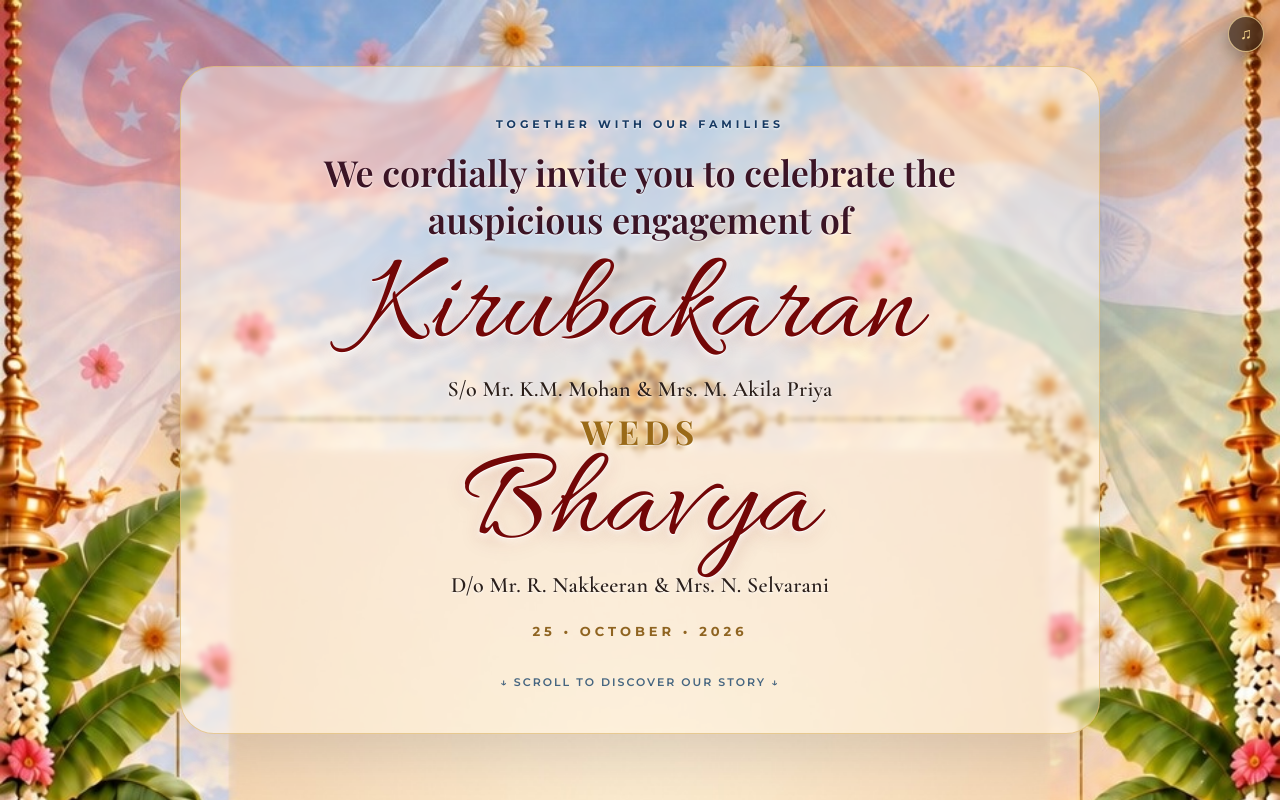
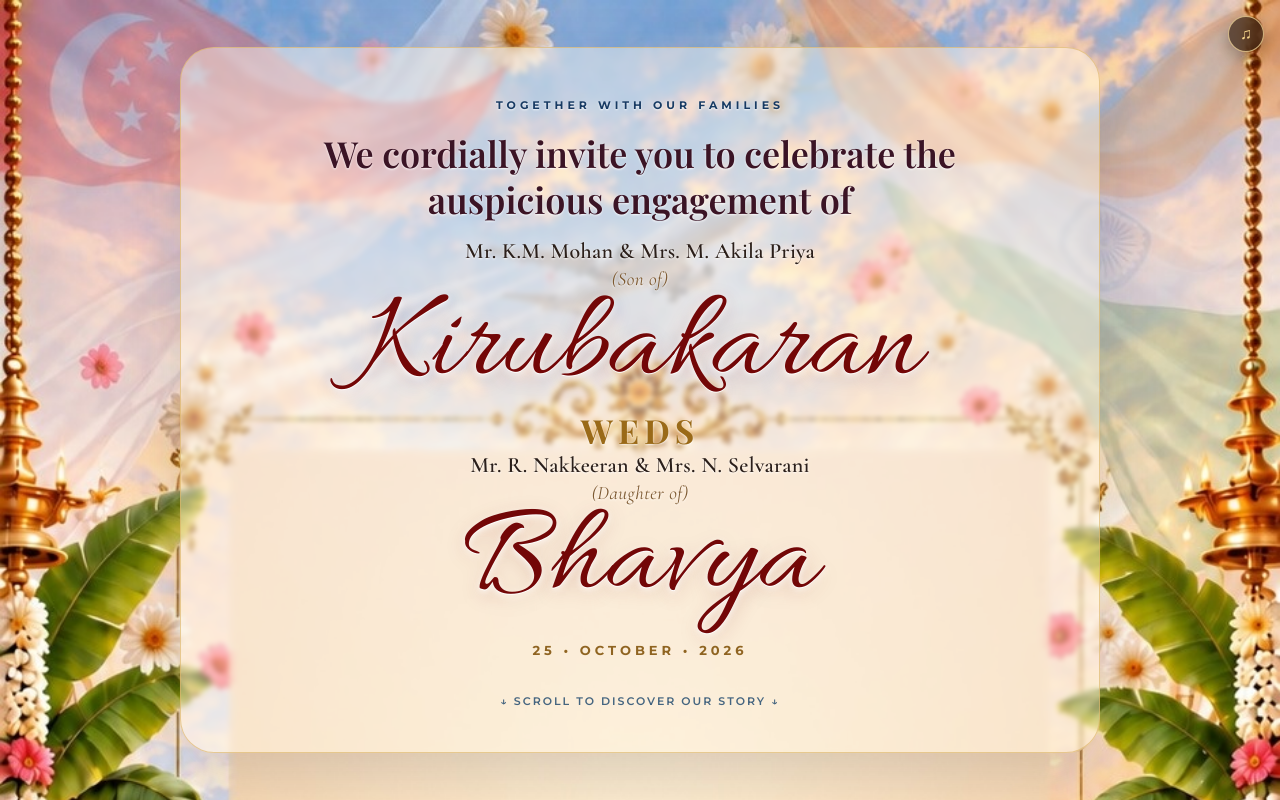
Before and after one commit to MukeshKhan003/KirubakaranBavya, a Vue app: page / in a window 1280 px wide. Both pictures are taken after a click on the button "OPEN INVITATION". Shown: the top 800 px of the page. Built offline with nearby package versions, Linux system fonts and the light colour scheme; a web font is replaced by a local one.

Commit message:
Reorder hero names: place parents on top and relationship text in center above groom and bride

```diff
--- a/src/components/VideoThemeInvitation.vue
+++ b/src/components/VideoThemeInvitation.vue
@@ -19,11 +19,13 @@ const translations = {
     // Hero Section
     togetherWithFamilies: 'Together with our families',
     heroInviteCopy: 'We cordially invite you to celebrate the auspicious engagement of',
+    groomParents: 'Mr. K.M. Mohan & Mrs. M. Akila Priya',
+    groomRelation: 'Son of',
     groomName: 'Kirubakaran',
-    groomParents: 'S/o Mr. K.M. Mohan & Mrs. M. Akila Priya',
     weds: 'weds',
+    brideParents: 'Mr. R. Nakkeeran & Mrs. N. Selvarani',
+    brideRelation: 'Daughter of',
     brideName: 'Bhavya',
-    brideParents: 'D/o Mr. R. Nakkeeran & Mrs. N. Selvarani',
     heroDate: '25 • OCTOBER • 2026',
     scrollPrompt: '↓ SCROLL TO DISCOVER OUR STORY ↓',
 
@@ -81,11 +83,13 @@ const translations = {
     // Hero Section
     togetherWithFamilies: 'எங்கள் குடும்பத்தாருடன் இணைந்து',
     heroInviteCopy: 'அன்புடன் எங்களது சுப நிச்சயதார்த்த விழாவிற்கு தங்களை அழைக்கிறோம்',
+    groomParents: 'திரு. K.M. மோகன் & திருமதி. M. அகில பிரியா',
+    groomRelation: 'அவர்களின் புதல்வருமான',
     groomName: 'கிருபாகரன்',
-    groomParents: 'மகன்: திரு. K.M. மோகன் & திருமதி. M. அகில பிரியா',
     weds: 'இணையும்',
+    brideParents: 'திரு. R. நக்கீரன் & திருமதி. N. செல்வராணி',
+    brideRelation: 'அவர்களின் புதல்வியுமான',
     brideName: 'பவ்யா',
-    brideParents: 'மகள்: திரு. R. நக்கீரன் & திருமதி. N. செல்வராணி',
     heroDate: '25 • அக்டோபர் • 2026',
     scrollPrompt: '↓ எங்களின் கதையைக் காண கீழே செல்லவும் ↓',
 
@@ -488,15 +492,23 @@ onUnmounted(() => {
           <p class="hero-copy">{{ t.heroInviteCopy }}</p>
 
           <div class="names">
-            <span class="name-kiruba">{{ t.groomName }}</span>
-            <div class="parents">
+            <div class="parents parents-groom">
               <span>{{ t.groomParents }}</span>
             </div>
+            <div class="relation-text">
+              <span>({{ t.groomRelation }})</span>
+            </div>
+            <span class="name-kiruba">{{ t.groomName }}</span>
+
             <span class="weds">{{ t.weds }}</span>
-            <span class="name-bhavya">{{ t.brideName }}</span>
-            <div class="parents">
+
+            <div class="parents parents-bride">
               <span>{{ t.brideParents }}</span>
             </div>
+            <div class="relation-text">
+              <span>({{ t.brideRelation }})</span>
+            </div>
+            <span class="name-bhavya">{{ t.brideName }}</span>
           </div>
 
           <div class="hero-date">{{ t.heroDate }}</div>
@@ -1004,10 +1016,25 @@ section.reveal-section.in-view > * {
   letter-spacing: 0.3px;
   color: #2b1f1a;
   text-shadow: 0 1px 2px rgba(255, 255, 255, 0.95);
-  margin: 6px auto 12px;
+  margin: 6px auto 4px;
 }
 
 .parents span {
+  display: block;
+}
+
+.relation-text {
+  font-family: 'Cormorant Garamond', serif;
+  font-size: clamp(15px, 2.4vw, 19px);
+  font-style: italic;
+  font-weight: 500;
+  color: #7d5930;
+  letter-spacing: 0.5px;
+  text-shadow: 0 1px 2px rgba(255, 255, 255, 0.95);
+  margin: 2px auto 6px;
+}
+
+.relation-text span {
   display: block;
 }
 
@@ -1772,6 +1799,17 @@ section.reveal-section.in-view > * {
   font-weight: 500;
   line-height: 1.4;
   letter-spacing: 0.2px;
+  margin: 6px auto 2px;
+}
+
+.original-template-root.lang-tamil .relation-text {
+  font-family: 'Noto Sans Tamil', sans-serif;
+  font-size: clamp(12px, 1.9vw, 14px);
+  font-weight: 500;
+  line-height: 1.4;
+  letter-spacing: 0.2px;
+  color: #7d5930;
+  margin: 2px auto 6px;
 }
 
 .original-template-root.lang-tamil .hero-date {
@@ -1943,6 +1981,11 @@ section.reveal-section.in-view > * {
     line-height: 1.4;
   }
 
+  .original-template-root.lang-tamil .relation-text {
+    font-size: 12px;
+    line-height: 1.4;
+  }
+
   .original-template-root.lang-tamil .timeline-card h3 {
     font-size: 26px;
   }
```
